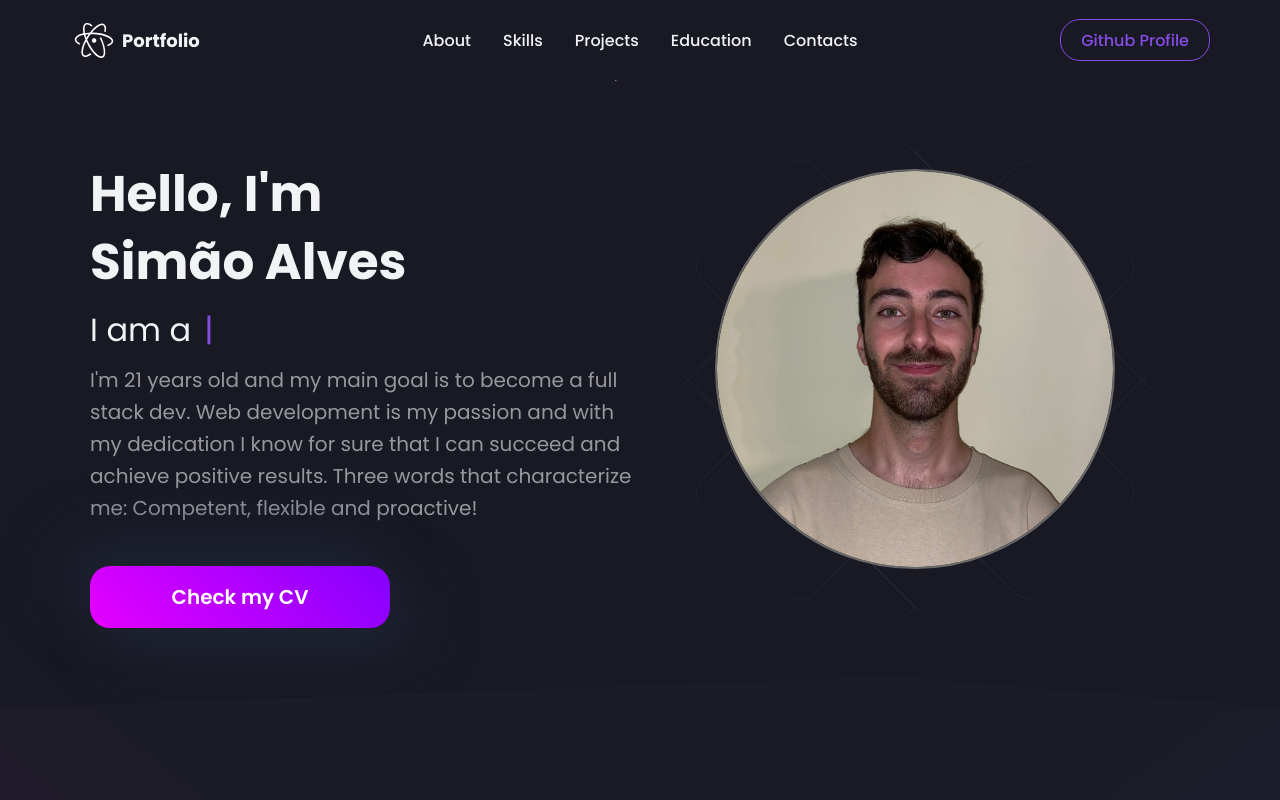
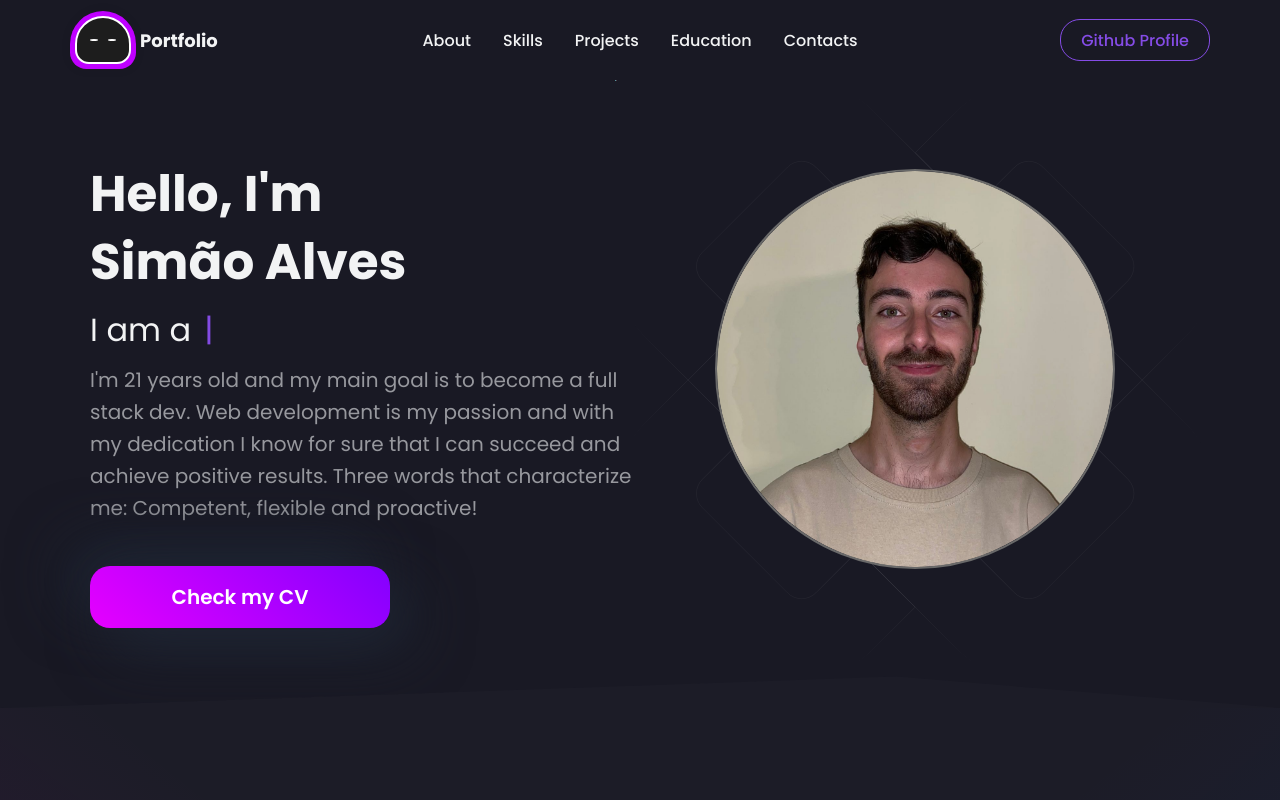
Before and after one commit to SimaoMachadoAlves/React-Web_Portfolio, a React (Create React App) app: page / in a window 1280 px wide. Shown: the top 800 px of the page. Built offline with nearby package versions, Linux system fonts and the light colour scheme.

Commit message:
Buddy Animated

```diff
--- /dev/null
+++ b/src/components/Navbar/index.css
@@ -0,0 +1,75 @@
+.head {
+    border-radius: 30px 30px 15px 15px;
+    background: #1d1d1d;
+    border: white 2px solid;
+    width: 3.5rem;
+    height: 3rem;
+    display: flex;
+    justify-content: center;
+    align-items: center;
+}
+
+.helmet {
+    padding: 5px;
+    border-radius: 40px 40px 20px 20px;
+    background: #bf00ff;
+    box-shadow: 0 0 10px 0 rgba(0, 0, 0, 0.1);
+    transition: all 0.4s ease-in-out;
+}
+.helmet:hover{
+    transform: scale(0.95);
+    background: #7f00ff;
+}
+
+
+.eyes {
+    gap: 10px;
+    display: flex;
+    justify-content: space-between;
+    align-items: center;
+}
+
+.eye {
+    width: 0.5rem;
+    height: 0.75rem;
+    background: white;
+    border-radius: 50%;
+    position: relative;
+    border: none;
+    animation: move 5s infinite;
+}
+
+@keyframes move {
+    0% {
+        height: 0.75rem;
+        transform: translate(0, 0);
+    }
+    10% {
+        height: 0.5px;
+        transform: translate(0, 0);
+    }
+    20% {
+        height: 0.75rem;
+        transform: translate(0, 0);
+    }
+    35% {
+        height: 0.5px;
+        transform: translate(0, 0);
+    }
+    40% {
+        height: 0.75rem;
+        transform: translate(0, 0);
+    }
+    60% {
+        height: 0.7rem;
+        transform: translate(5px, 0);
+    }
+    80% {
+        height: 0.7rem;
+        transform: translate(-5px, 0);
+    }
+    100% {
+        height: 0.75rem;
+        transform: translate(0, 0);
+    }
+}
--- a/src/components/Navbar/index.js
+++ b/src/components/Navbar/index.js
@@ -5,6 +5,7 @@ import { DiAtom } from "react-icons/di";
 import { FaBars } from "react-icons/fa";
 import { useTheme } from "styled-components";
 import { Bio } from "../../data/constants";
+import "./index.css";
 
 // Styles for the Navbar's Nav component
 const Nav = styled.nav`
@@ -214,7 +215,16 @@ const Navbar = () => {
               cursor: "pointer",
             }}
           >
-            <DiAtom size="3rem" /> <Span>Portfolio</Span>
+            {/* <DiAtom size="3rem" /> */}
+            <div class="helmet">
+              <div class="head">
+                <div class="eyes">
+                  <div class="eye" />
+                  <div class="eye" />
+                </div>
+              </div>
+            </div>
+            <Span>Portfolio</Span>
           </a>
         </NavLogo>
         <MobileIcon>
```
